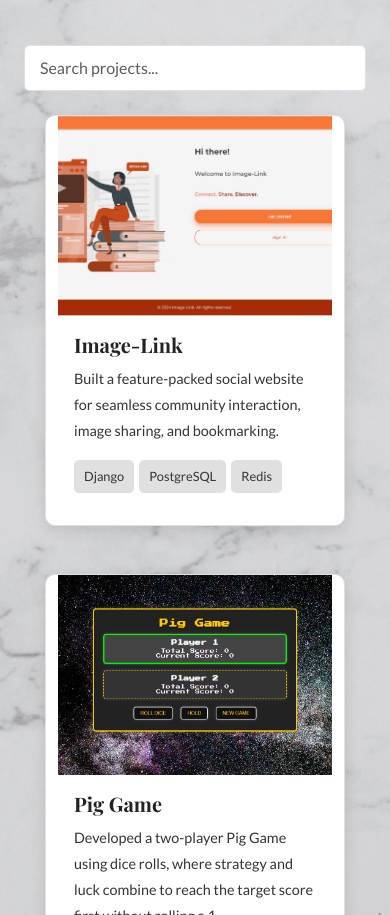
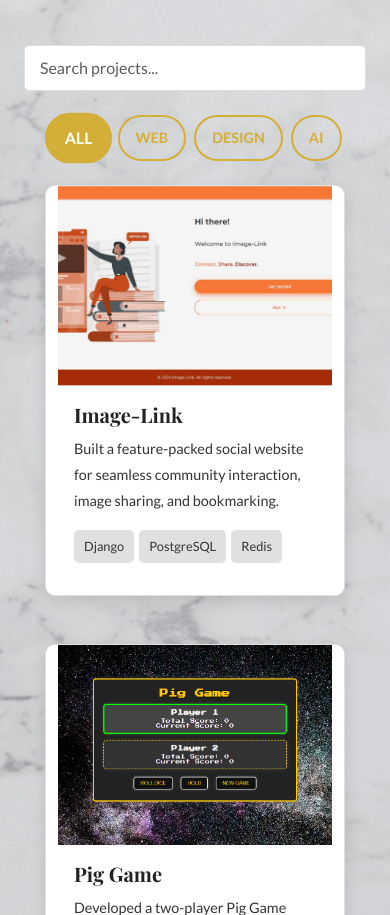
Before and after one commit to thapelomagqazana/portfolio_website, a website: page public/index.html in a window 390 px wide. Shown: the part 2074-2989 px from the top of the page. Drawn offline with nearby package versions, Linux system fonts and the light colour scheme.

Commit message:
Added filtered buttons for the portfolio section

```diff
--- a/public/index.html
+++ b/public/index.html
@@ -144,6 +144,13 @@
                 <input type="text" id="searchInput" placeholder="Search projects..." class="form-control" />
             </div>
 
+            <div class="portfolio-filters text-center mb-4">
+                <button class="filter-btn active" data-category="all">All</button>
+                <button class="filter-btn" data-category="web">Web</button>
+                <button class="filter-btn" data-category="design">Design</button>
+                <button class="filter-btn" data-category="ai">AI</button>
+            </div>
+
             <!-- Projects Container -->
             <div class="row g-4" id="portfolioContainer"></div>
 
@@ -163,6 +170,12 @@
                 <button id="nextPage" class="btn btn-outline-primary">Next</button>
             </div>
 
+            <!-- <div class="cta text-center mt-5">
+                <p>Interested in working together? Let’s build something amazing!</p>
+                <a href="#contact" class="btn btn-primary">Contact Me</a>
+            </div> -->
+
+
         </section>
 
 
--- a/public/script.js
+++ b/public/script.js
@@ -314,4 +314,24 @@ document.addEventListener("DOMContentLoaded", () => {
     // Initial Render
     renderProjects(currentPage);
 
+    // Get all filter buttons
+    const filterButtons = document.querySelectorAll('.filter-btn');
+
+    filterButtons.forEach((button) => {
+        button.addEventListener('click', () => {
+            // Remove 'active' class from all buttons
+            filterButtons.forEach((btn) => btn.classList.remove('active'));
+
+            // Add 'active' class to the clicked button
+            button.classList.add('active');
+
+            // Filter projects based on the selected category
+            const category = button.dataset.category;
+            filteredProjects = category !== "all" ? projects.filter((project) =>
+                project.category.toLowerCase() === category
+            ) : projects;
+            currentPage = 1; // Reset to first page
+            renderProjects(currentPage);
+        });
+    });
 });
--- a/public/styles.css
+++ b/public/styles.css
@@ -493,6 +493,44 @@ ul li i {
     color: var(--primary-text);
 }
 
+/* Filter Buttons Container */
+.portfolio-filters {
+    display: flex;
+    justify-content: center;
+    align-items: center;
+    gap: 1rem;
+    margin-bottom: 2rem;
+}
+
+/* Default Button Styles */
+.filter-btn {
+    padding: 10px 20px;
+    border: 2px solid var(--accent-gold);
+    border-radius: 30px;
+    background-color: transparent;
+    font-size: 1rem;
+    font-weight: bold;
+    color: var(--accent-gold);
+    text-transform: uppercase;
+    cursor: pointer;
+    transition: all 0.3s ease;
+}
+
+/* Active Button */
+.filter-btn.active {
+    background-color: var(--accent-gold);
+    color: white;
+    transform: scale(1.1);
+}
+
+/* Hover Effect */
+.filter-btn:hover {
+    background-color: var(--accent-crimson);
+    color: white;
+    border-color: var(--accent-crimson);
+    transform: scale(1.05);
+}
+
 /* Modal Styling */
 .threejs-modal {
     display: none;
@@ -580,4 +618,14 @@ ul li i {
     .breadcrumb a {
         padding: 0 0.3rem; /* Add spacing between items */
     }
+
+    .portfolio-filters {
+        flex-wrap: wrap;
+        gap: 0.5rem;
+    }
+
+    .filter-btn {
+        padding: 8px 16px;
+        font-size: 0.9rem;
+    }
 }
```
